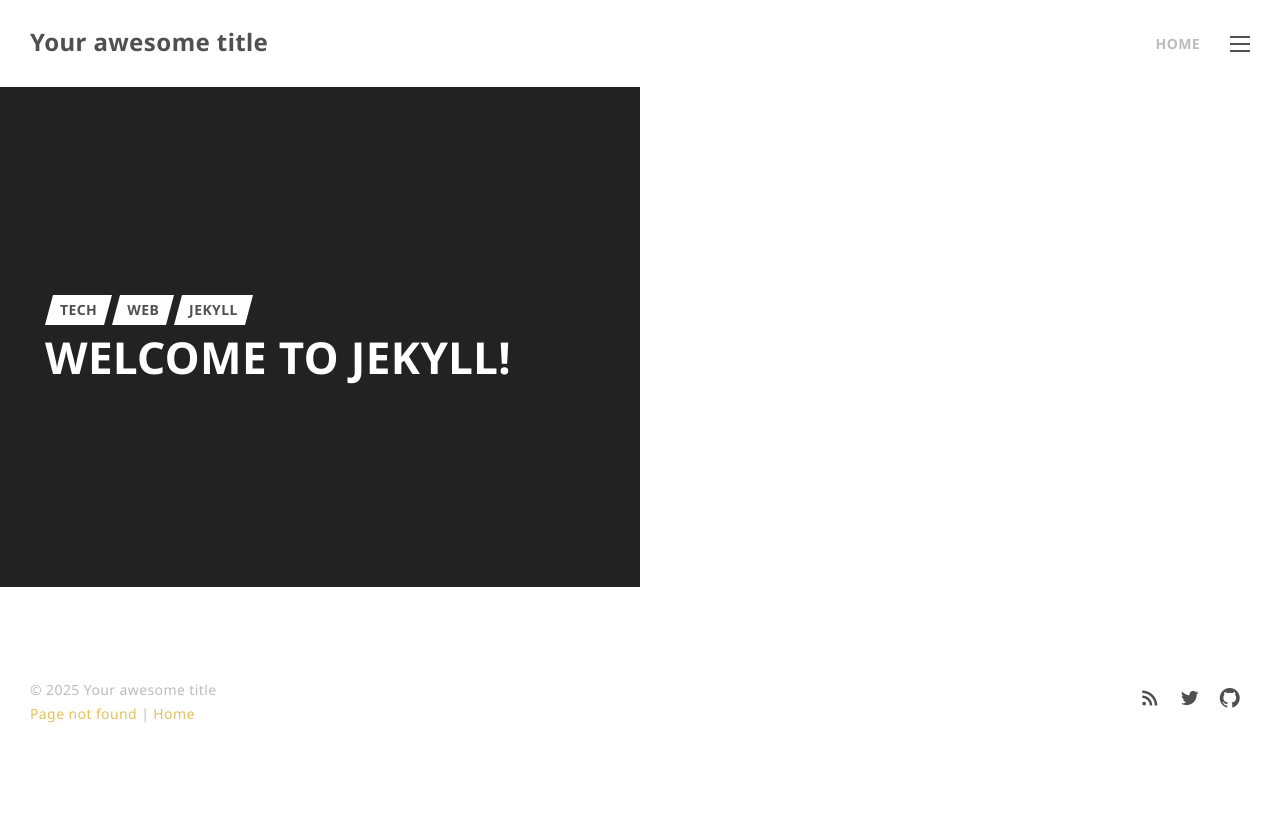
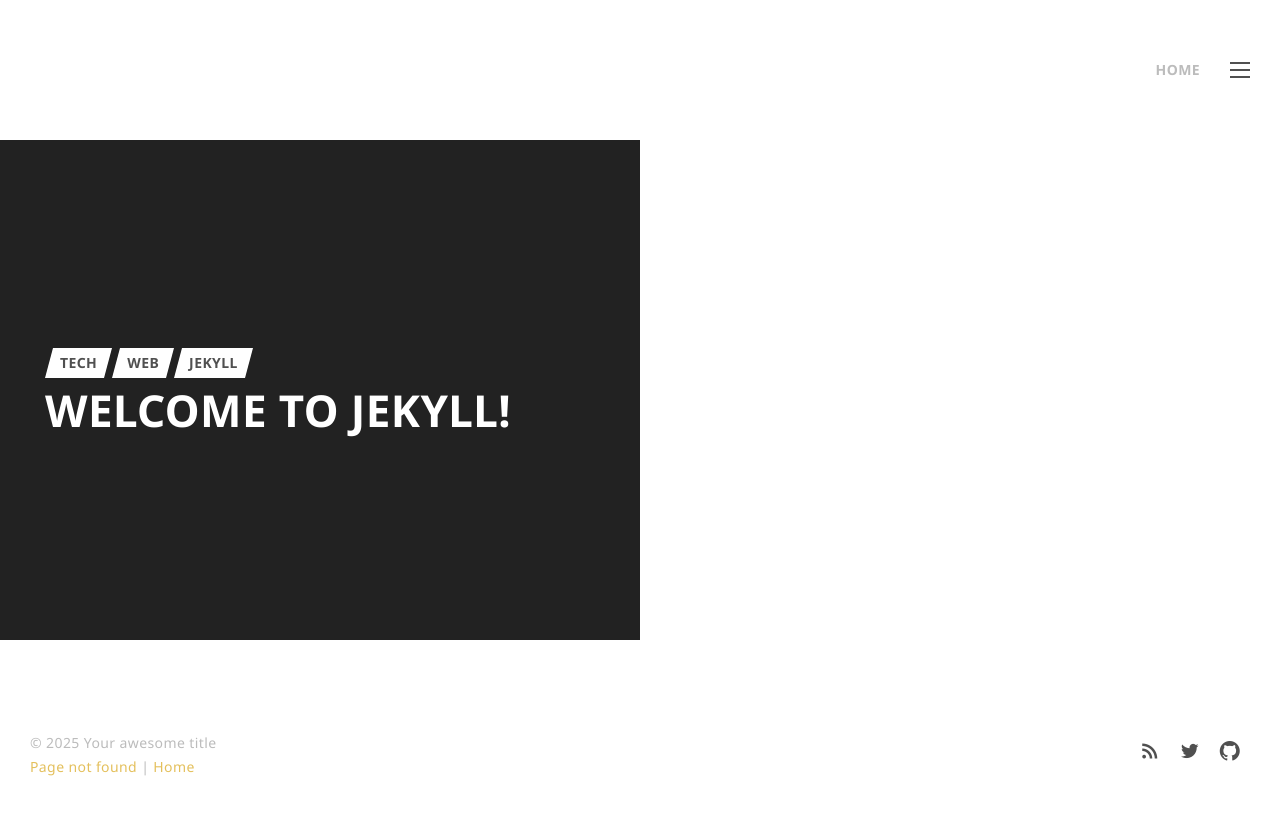
Before and after one commit to wimme/jekyll-theme, a Jekyll site: the page built from index.md, in a window 1280 px wide. Shown: the top 815 px of the page. Built offline with Jekyll 4.4.1, drawn with Linux system fonts in a browser that asks for light colours.

Commit message:
Site logo as image

```diff
--- a/_config.yml
+++ b/_config.yml
@@ -34,6 +34,7 @@
     - https://github.com/jekyll
 
 wimme:
+  logo: ""
   header_nav:
     - index.md
   footer_nav:
--- a/_includes/header.html
+++ b/_includes/header.html
@@ -1,6 +1,10 @@
 <header class="site-header clear" role="banner">
   <div class="site-logo">
-    <a class="logo-text" rel="author" href="{{ "/" | relative_url }}">{{ site.title | escape }}</a>
+    {%- if site.wimme.logo -%}
+      <a class="logo-image" href="{{ "/" | relative_url }}" style="background-image:url('{{ site.wimme.logo | relative_url }}')">{{ site.title | escape }}</a>
+    {%- else -%}
+      <a class="logo-text" rel="author" href="{{ "/" | relative_url }}">{{ site.title | escape }}</a>
+    {%- endif -%}
   </div>
 
   <div class="site-header-navigation">
--- a/_sass/header.scss
+++ b/_sass/header.scss
@@ -16,9 +16,29 @@
 	font-weight: 700;
 }
 
+.logo-image {
+	display: inline-block;
+	width: 400px;
+	height: 80px;
+	background-repeat: no-repeat;
+	background-size: contain;
+	background-position: 50% 20%;
+	text-indent: -1000px;
+}
+
 /* Menu toggle -----------------------*/
 
 .site-header .menu-toggle {
 	top: 50%;
 	margin-top: -10px;
 }
+
+/* Responsive -----------------------*/
+
+@media only screen and (max-width: 980px) {
+
+	.logo-image {
+		max-width: 80%;
+	}
+
+}
```
